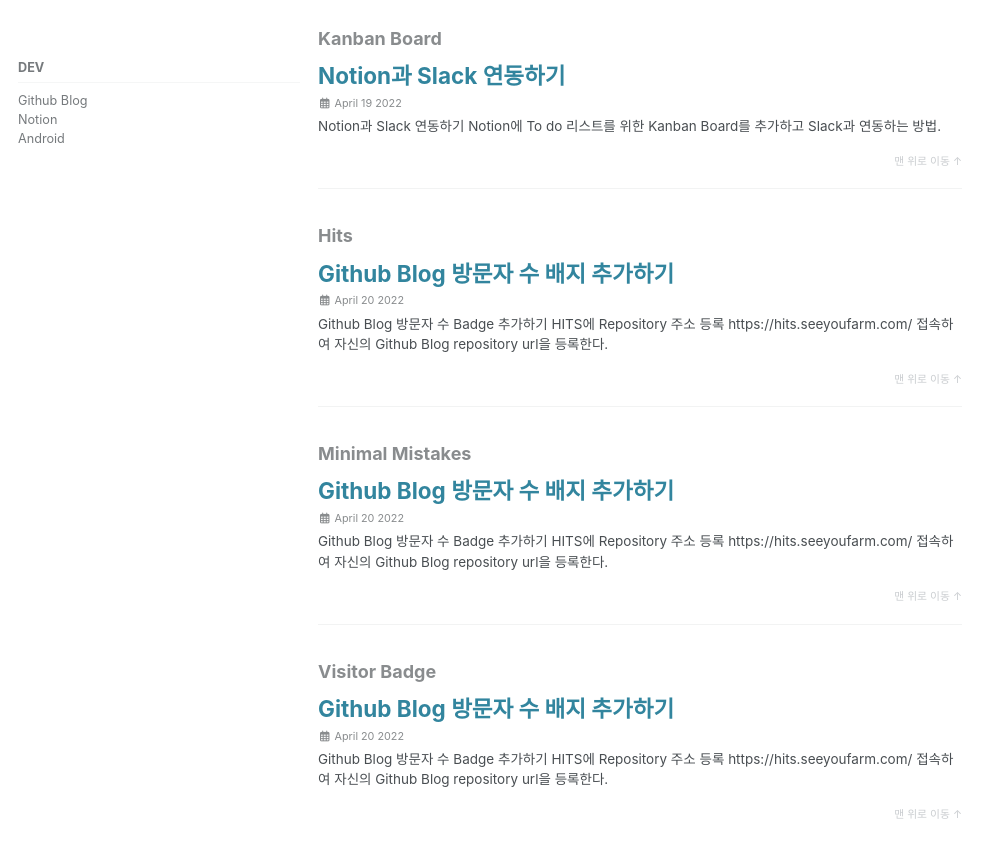
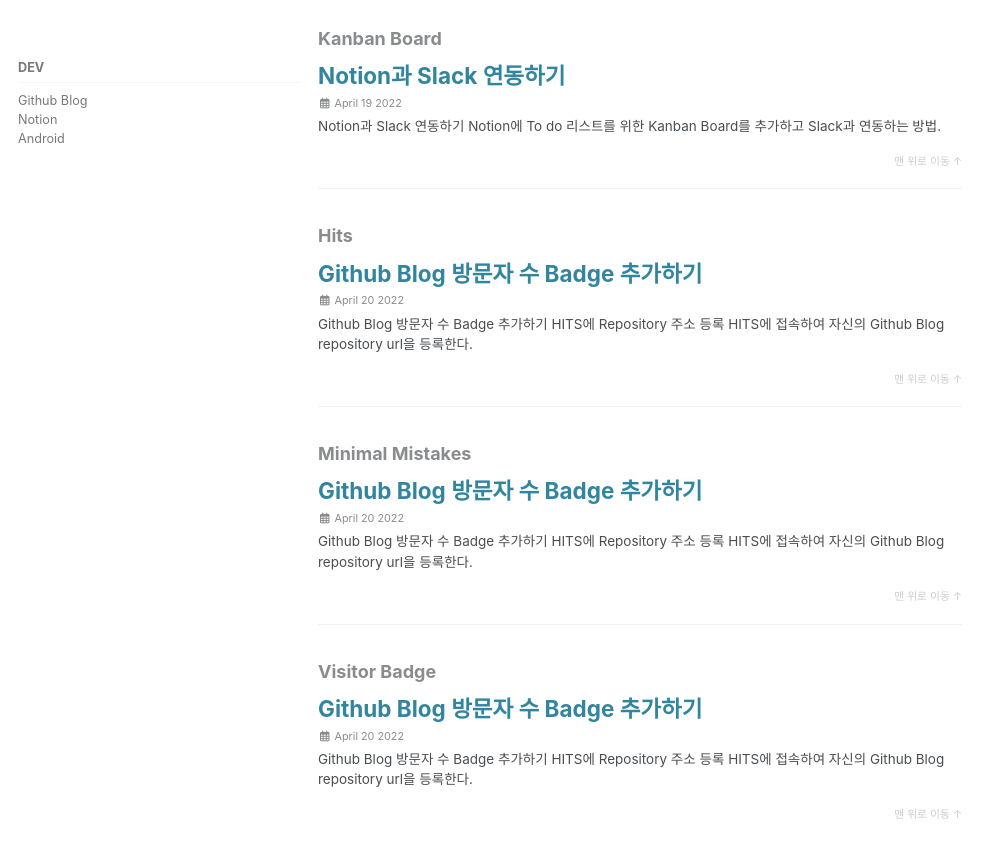
Before and after one commit to WonderHabits/wonderhabits.github.io, a Jekyll site: the page built from _pages/tag-archive.md, in a window 1280 px wide and 900 px high, scrolled down 2276 px. Shown: the top 858 px of the window, without its empty margins (0-1007 px from the left). Built offline with Jekyll 4.4.1, drawn with Linux system fonts in a browser that asks for light colours; cached includes are drawn as plain includes; nearby versions of some CDN libraries; some of the changed text lies outside the part shown.

Commit message:
edit post

```diff
--- a/_posts/2022-04-20-github_visitor_badge.md
+++ b/_posts/2022-04-20-github_visitor_badge.md
@@ -1,5 +1,5 @@
 ---
-title: "Github Blog 방문자 수 배지 추가하기"
+title: "Github Blog 방문자 수 Badge 추가하기"
 header:
   # image: /assets/images/koin.jpg
 categories:
@@ -16,22 +16,28 @@
 ---
 # Github Blog 방문자 수 Badge 추가하기
 ## HITS에 Repository 주소 등록
-https://hits.seeyoufarm.com/ 접속하여 자신의 Github Blog repository url을
+[HITS](https://hits.seeyoufarm.com/)에 접속하여 자신의 Github Blog repository url을
 등록한다.
+
 ![](https://user-images.githubusercontent.com/60498900/164214803-d30d6ed5-5daf-4746-8fa9-78819debee60.png)
 
 ## Badge 링크 복사
 Icon, Border, Title, Color등의 옵션을 설정하고 원하는 포맷의 링크를 복사한다.
+
 ![](https://user-images.githubusercontent.com/60498900/164214815-d1d4c4f3-023d-40a7-823d-e2ead9430712.png)
 
 ## Miminal Mistakes - Footer에 방문자 Badge 추가
 현재 사용하고 있는 Minimal Mistakes 테마의 Footer 쪽에 Badge를 추가해 보았다.
 
 Footer.html로 이동한다.
+
 ![](https://user-images.githubusercontent.com/60498900/164214824-8a04a487-3523-4232-b04c-4f7ca77b5942.png)
+
 Footer 맨 위쪽에 Badge가 나오도록 HTML LINK copy 한 주소를 그대로 img src 쪽에 복사한다.
+
 ![](https://user-images.githubusercontent.com/60498900/164214835-f8e7c987-47c8-4a40-8f67-9ccdaf1c0fbe.png)
 
 ## 방문자 Badge 확인
 Footer에 정상적으로 방문자 수 Badge가 추가되었다.
+
 ![](https://user-images.githubusercontent.com/60498900/164214840-19673493-0165-4572-b63f-cea63467be63.png)
```
